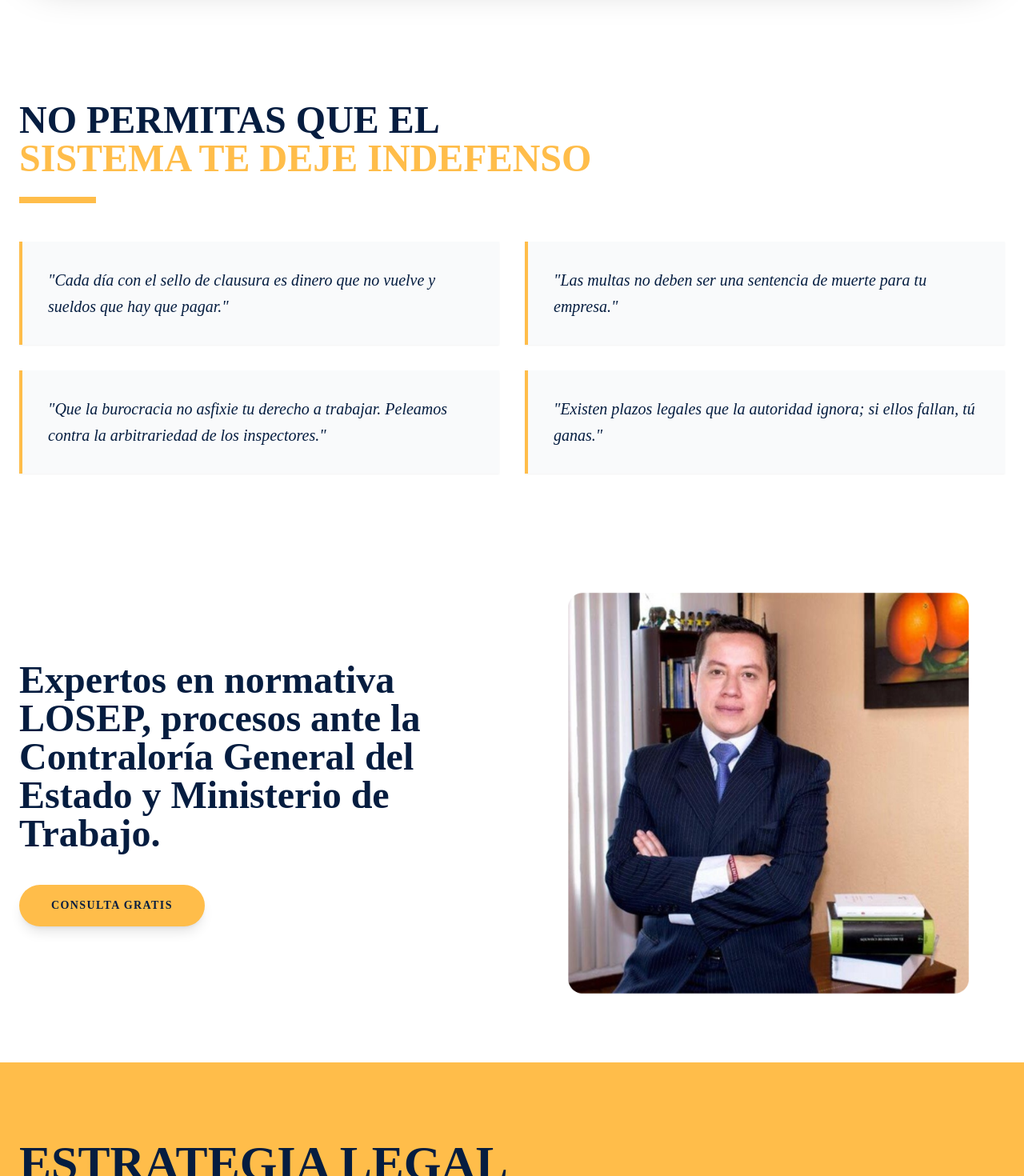
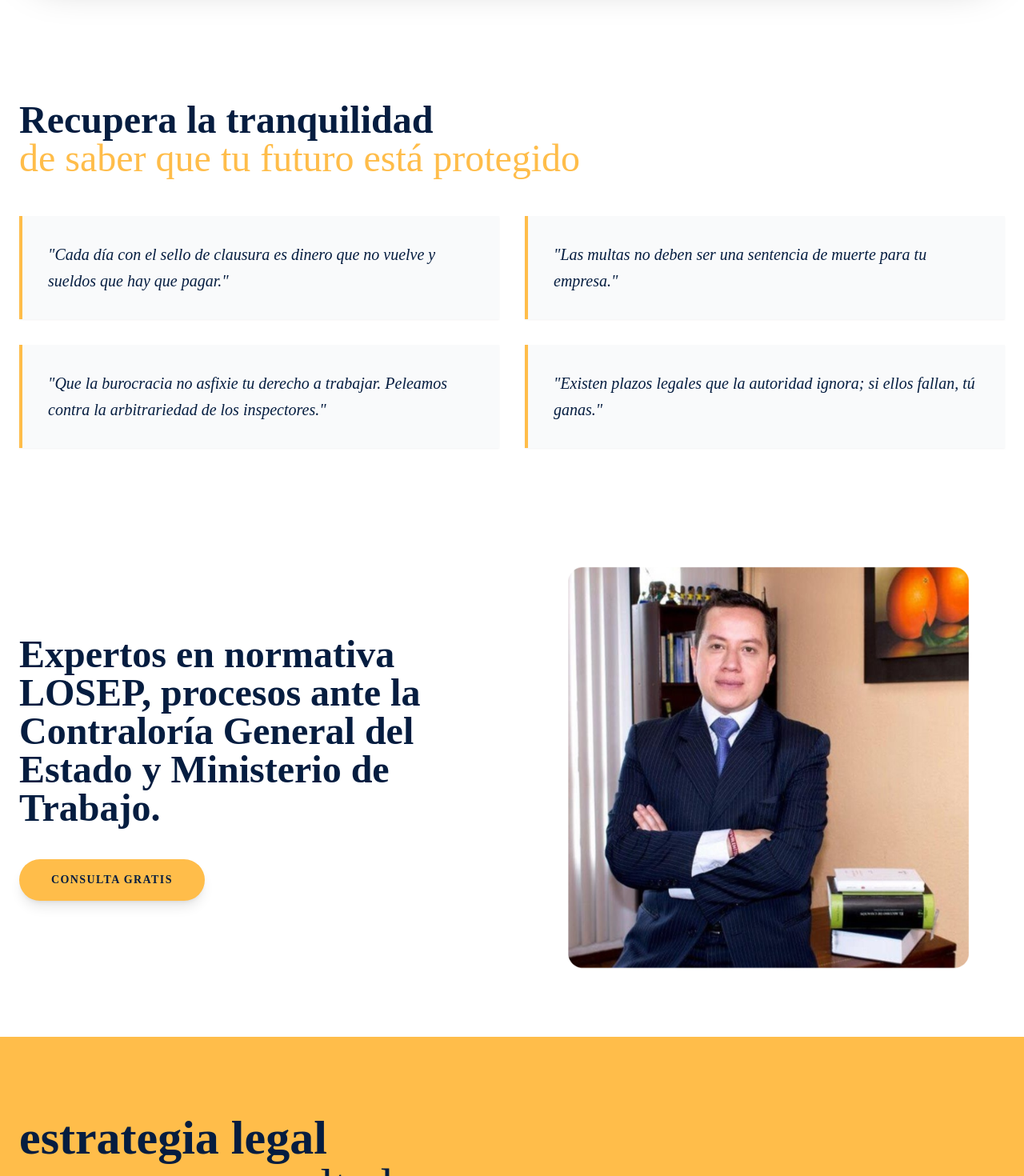
Before and after one commit to DevCardenasS/web-cardenas-saltos, a Next.js app: page /defensa-losep in a window 1280 px wide. Shown: the part 2040-3510 px from the top of the page at 80% size. Built offline with nearby package versions, Linux system fonts and the light colour scheme.

Commit message:
Update defensa-losep.js

```diff
--- a/pages/defensa-losep.js
+++ b/pages/defensa-losep.js
@@ -46,7 +46,6 @@ export default function DefensaLosep() {
       <section className="max-w-7xl mx-auto px-6 py-24">
         <div className="grid lg:grid-cols-2 gap-0 rounded-[3rem] overflow-hidden shadow-2xl border-2 border-[#051d40]">
 
-          {/* Lado Izquierdo: Dolor */}
           <div className="bg-white p-10 md:p-16 flex flex-col justify-center">
             <h2 className="text-[#051d40] text-4xl md:text-5xl font-black mb-12 uppercase leading-tight">
               ¿Te está sucediendo esto?
@@ -73,7 +72,6 @@ export default function DefensaLosep() {
             </div>
           </div>
 
-          {/* Lado Derecho: Te Ayudamos */}
           <div className="bg-[#051d40] p-10 md:p-16 text-white flex flex-col justify-center">
             <h3 className="text-[#ffbd4a] text-3xl font-black mb-10 uppercase italic">Te ayudamos</h3>
             <ul className="space-y-8 mb-12">
@@ -100,14 +98,13 @@ export default function DefensaLosep() {
         </div>
       </section>
 
-      {/* --- SECCIÓN: AGITADORES DE CONCIENCIA CON TÍTULO --- */}
+      {/* --- SECCIÓN: AGITADORES DE CONCIENCIA CON TÍTULO PERSUASIVO --- */}
       <section className="max-w-7xl mx-auto px-6 py-16">
         <div className="mb-12">
-          <h2 className="text-[#051d40] text-3xl md:text-5xl font-black uppercase leading-tight">
-            No permitas que el <br />
-            <span className="text-[#ffbd4a]">sistema te deje indefenso</span>
+          <h2 className="text-[#051d40] text-3xl md:text-5xl font-black leading-tight">
+            Recupera la tranquilidad <br />
+            <span className="text-[#ffbd4a] font-medium">de saber que tu futuro está protegido</span>
           </h2>
-          <div className="w-24 h-2 bg-[#ffbd4a] mt-6"></div>
         </div>
 
         <div className="grid md:grid-cols-2 gap-8">
@@ -154,7 +151,7 @@ export default function DefensaLosep() {
       <section className="w-full bg-[#ffbd4a] py-24">
         <div className="max-w-7xl mx-auto px-6 text-left">
           <h2 className="text-[#051d40] text-4xl md:text-6xl mb-10" style={{ lineHeight: '1' }}>
-            <span className="block font-black uppercase">estrategia legal</span>
+            <span className="block font-black">estrategia legal</span>
             <span className="block font-normal">que genera resultados</span>
           </h2>
           <a href={`https://wa.me/${WHATSAPP_NUMBER}?text=${whatsappMessage}`}
```
